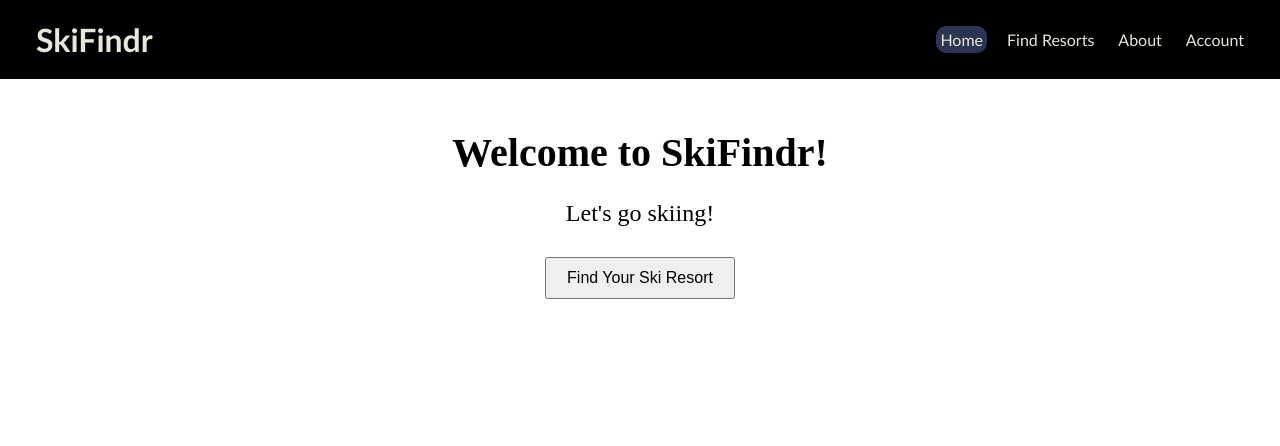
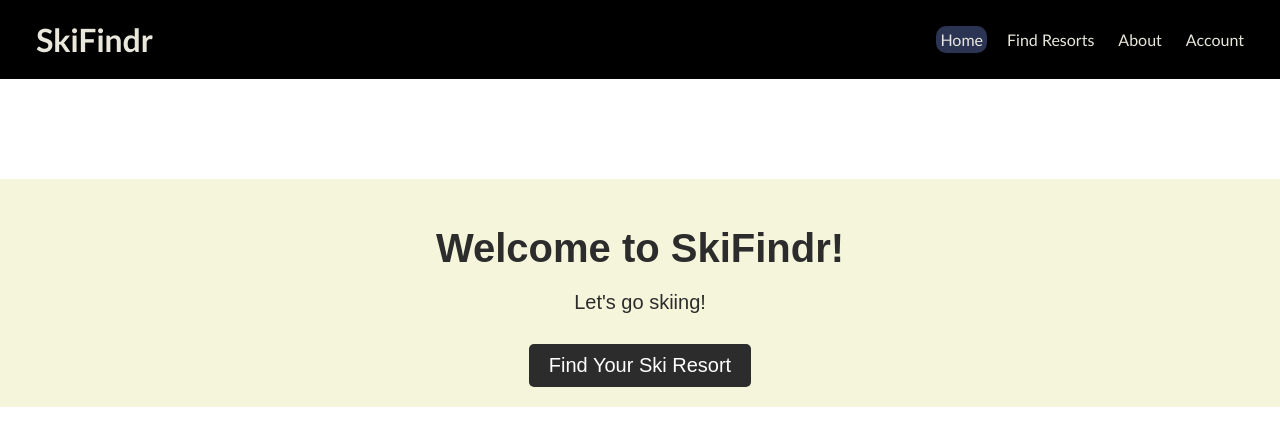
Before and after one commit to vpennach/SSW590-SkiFindr, a React (Create React App) app: page /home in a window 1280 px wide. Shown: the top 446 px of the page. Built offline with nearby package versions, Linux system fonts and the light colour scheme; no server answers; sample sign-in values are in the browser's storage.

Commit message:
Update HomePage.css

```diff
--- a/src/styles/HomePage.css
+++ b/src/styles/HomePage.css
@@ -1,20 +1,34 @@
 .homepage-container {
   text-align: center;
-  margin-top: 50px;
+  margin-top: 100px;
+  color: #2c2c2c; /* Adjust based on your FindPage */
+  font-family: 'Arial', sans-serif; /* Replace with the actual font used on FindPage */
+  background-color: #f5f5dc; /* Match FindPage background */
+  padding: 20px;
 }
 
 .homepage-container h1 {
-  font-size: 2.5em;
+  font-size: 2.5rem;
+  font-weight: bold;
   margin-bottom: 20px;
 }
 
 .homepage-container p {
-  font-size: 1.5em;
+  font-size: 1.25rem;
   margin-bottom: 30px;
 }
 
 .homepage-container button {
   padding: 10px 20px;
-  font-size: 1em;
+  font-size: 1.25rem;
   cursor: pointer;
+  color: #fff;
+  background-color: #2c2c2c; /* Replace with FindPage button color */
+  border: none;
+  border-radius: 5px;
+  transition: background-color 0.3s ease;
 }
+
+.homepage-container button:hover {
+  background-color: #444; /* Replace with appropriate hover color */
+}
```
